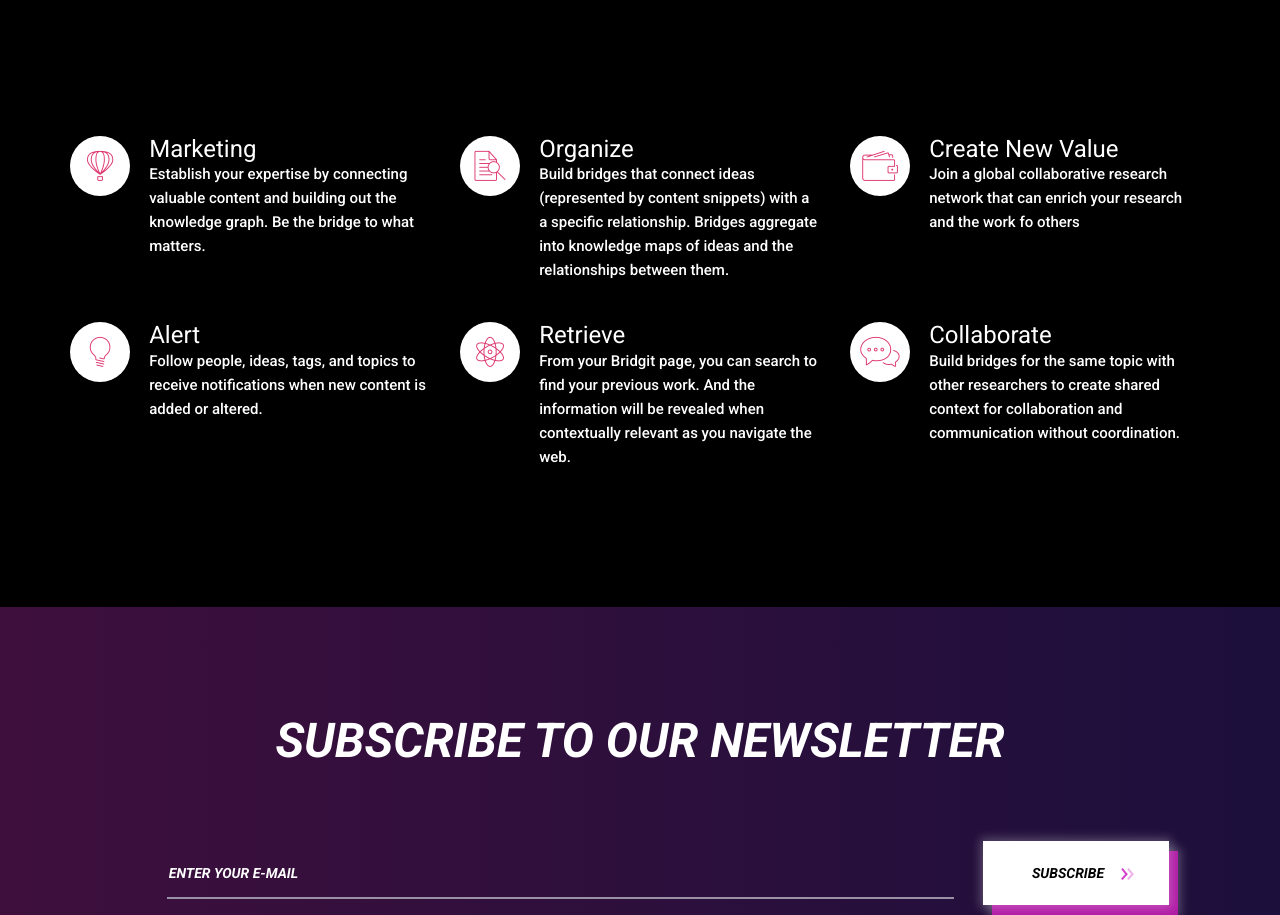
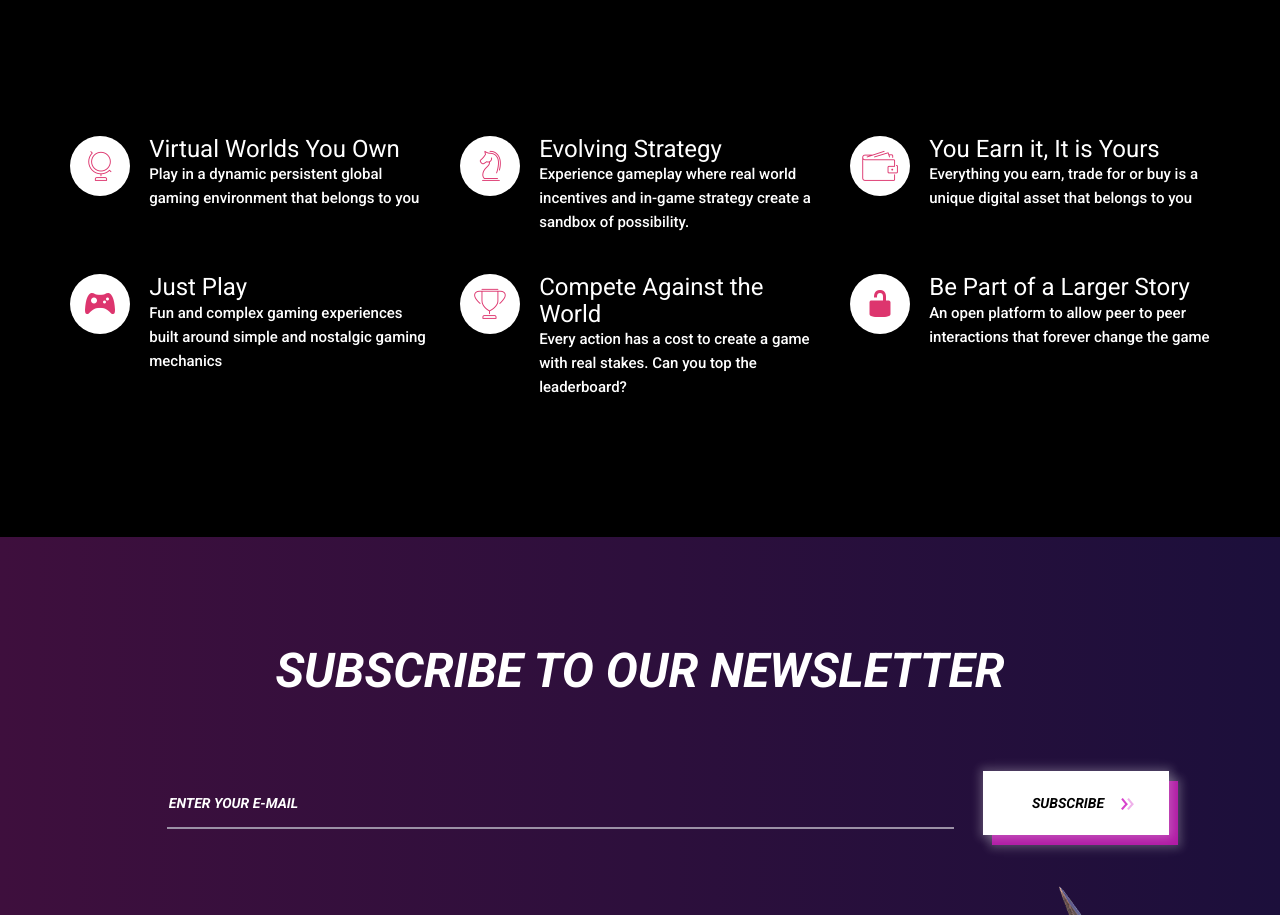
Before and after one commit to jomarip/finitegames, a plain HTML site: page index.html in a window 1280 px wide. Shown: the part 1640-2555 px from the top of the page. Drawn offline with Linux system fonts and the light colour scheme; files whose address does not match are found by name.

Commit message:
shrunk image and changed features text

```diff
--- a/index.html
+++ b/index.html
@@ -50,10 +50,6 @@
 				<a href="#"><i class="fa fa-behance"></i></a>
 			</div>
 			<div class="header-bar-warp d-flex">
-				<!-- site logo -->
-				<a href="home.html" class="site-logo">
-					<img src="" alt="">
-				</a>
 				<nav class="top-nav-area w-100">
 					<div class="user-panel">
 						<a href="">Alpha Registration</a>
@@ -117,11 +113,11 @@
 						<div class="col-md-4 animate-box">
 							<div class="feature-left">
 								<span class="icon">
-									<i class="icon-hotairballoon"></i>
+									<i class="icon-globe"></i>
 								</span>
 								<div class="feature-copy">
-									<h3>Marketing</h3>
-									<p>Establish your expertise by connecting valuable content and building out the knowledge graph. Be the bridge to what matters.</p>
+									<h3>Virtual Worlds You Own</h3>
+									<p>Play in a dynamic persistent global gaming environment that belongs to you</p>
 
 								</div>
 							</div>
@@ -130,11 +126,11 @@
 						<div class="col-md-4 animate-box">
 							<div class="feature-left">
 								<span class="icon">
-									<i class="icon-search"></i>
+									<i class="icon-strategy"></i>
 								</span>
 								<div class="feature-copy">
-									<h3>Organize</h3>
-									<p>Build bridges that connect ideas (represented by content snippets) with a a specific relationship. Bridges aggregate into knowledge maps of ideas and the relationships between them.</p>
+									<h3>Evolving Strategy</h3>
+									<p>Experience gameplay where real world incentives and in-game strategy create a sandbox of possibility.</p>
 
 								</div>
 							</div>
@@ -146,8 +142,8 @@
 									<i class="icon-wallet"></i>
 								</span>
 								<div class="feature-copy">
-									<h3>Create New Value</h3>
-									<p>Join a global collaborative research network that can enrich your research and the work fo others</p>
+									<h3>You Earn it, It is Yours</h3>
+									<p>Everything you earn, trade for or buy is a unique digital asset that belongs to you</p>
 
 								</div>
 							</div>
@@ -156,42 +152,44 @@
 
 
 					<div class="row">
+
+						<div class="col-md-4 animate-box">
+							<div class="feature-left">
+								<span class="icon">
+									<i class="icon-game-controller"></i>
+								</span>
+								<div class="feature-copy">
+									<h3>Just Play</h3>
+									<p>Fun and complex gaming experiences built around simple and nostalgic gaming mechanics </p>
+								</div>
+							</div>
+						</div>
+
+
 						<div class="col-md-4 animate-box">
 
 							<div class="feature-left">
 								<span class="icon">
-									<i class="icon-lightbulb"></i>
+									<i class="icon-trophy"></i>
 								</span>
 								<div class="feature-copy">
-									<h3>Alert</h3>
-									<p>Follow people, ideas, tags, and topics to receive notifications when new content is added or altered. </p>
+									<h3>Compete Against the World</h3>
+									<p>Every action has a cost to create a game with real stakes. Can you top the leaderboard?</p>
 
 								</div>
 							</div>
 
 						</div>
 
+
 						<div class="col-md-4 animate-box">
 							<div class="feature-left">
 								<span class="icon">
-									<i class="icon-genius"></i>
+									<i class="icon-lock-open"></i>
 								</span>
 								<div class="feature-copy">
-									<h3>Retrieve</h3>
-									<p>From your Bridgit page, you can search to find your previous work. And the information will be revealed when contextually relevant as you navigate the web.   </p>
-
-								</div>
-							</div>
-
-						</div>
-						<div class="col-md-4 animate-box">
-							<div class="feature-left">
-								<span class="icon">
-									<i class="icon-chat"></i>
-								</span>
-								<div class="feature-copy">
-									<h3>Collaborate</h3>
-									<p> Build bridges for the same topic with other researchers  to create shared context for collaboration and communication without coordination. </p>
+									<h3>Be Part of a Larger Story</h3>
+									<p>An open platform to allow peer to peer interactions that forever change the game </p>
 
 								</div>
 							</div>
```
Also changed, not shown: img/slider-bg-1.jpg.
